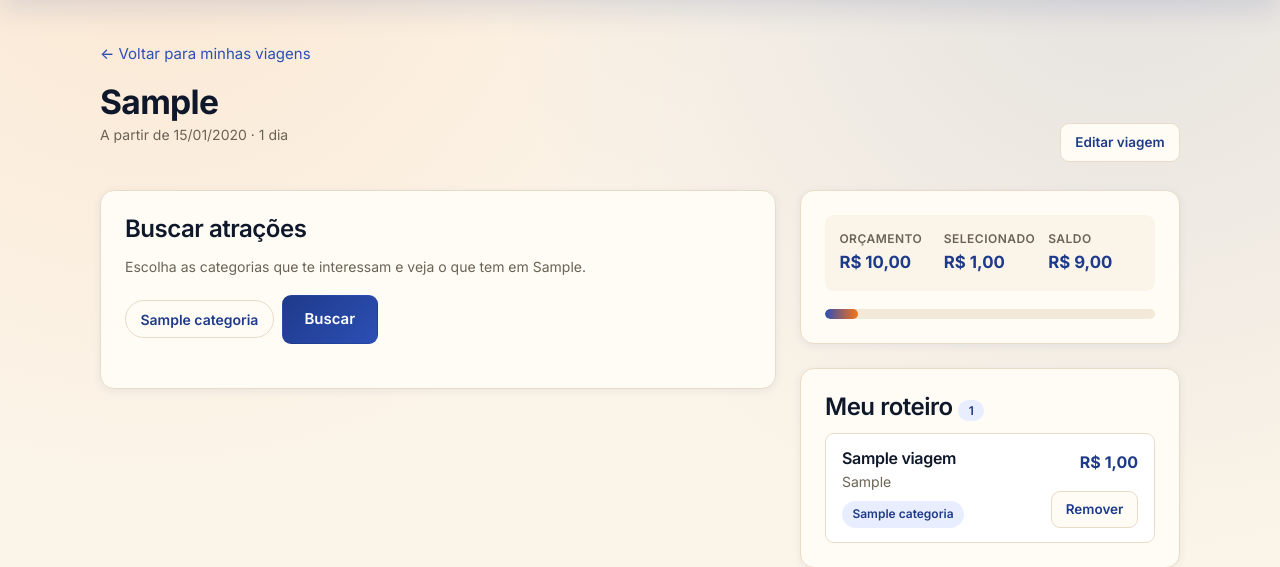
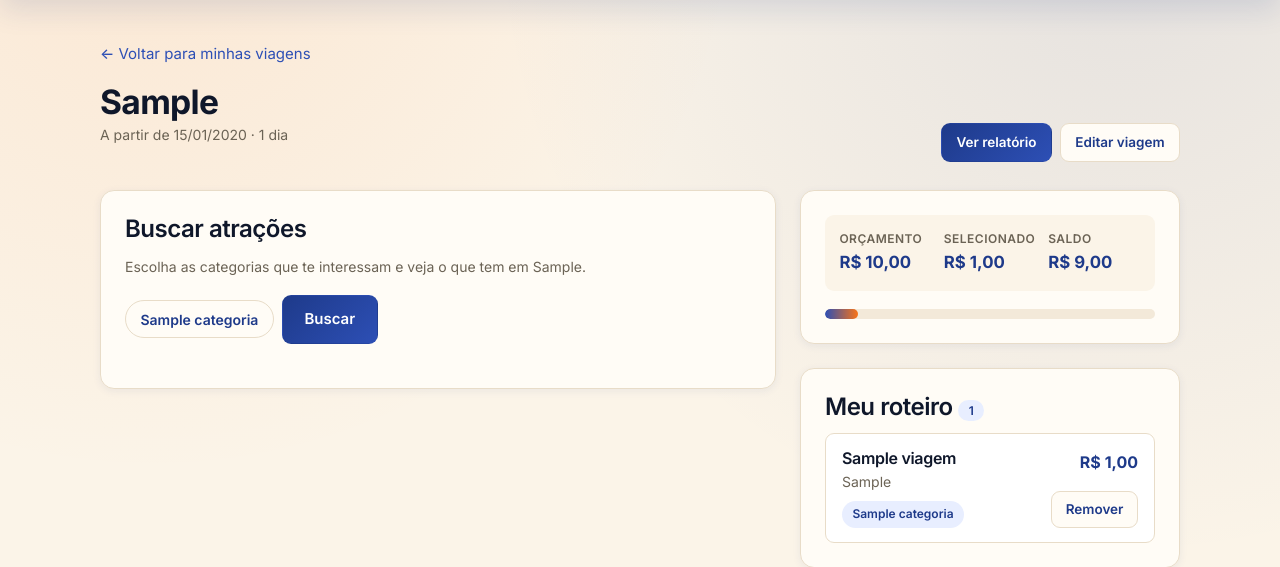
Before and after one commit to YuriMacedoBolis/Fast-Traveller, a Django app: page /viagens/1/ in a window 1280 px wide. Shown: the part 75-642 px from the top of the page. Run offline with Django 5.2, Linux system fonts and the light colour scheme; a user stored in the database is signed in; tables that the repository leaves empty hold one stand-in row (values such as "Sample post"); parts of the project's set-up code (start-up, migrations or seed data) failed here and were passed over.

Commit message:
feat: adiciona atalho do roteiro para o relatorio

```diff
--- a/templates/viagens/roteiro.html
+++ b/templates/viagens/roteiro.html
@@ -15,6 +15,7 @@
       </p>
     </div>
     <div class="cartao-acoes">
+      <a class="btn btn--primario" href="{% url 'viagens:relatorio' viagem.pk %}">Ver relatório</a>
       <a class="btn btn--secundario" href="{% url 'viagens:editar' viagem.pk %}">Editar viagem</a>
     </div>
   </div>
```
